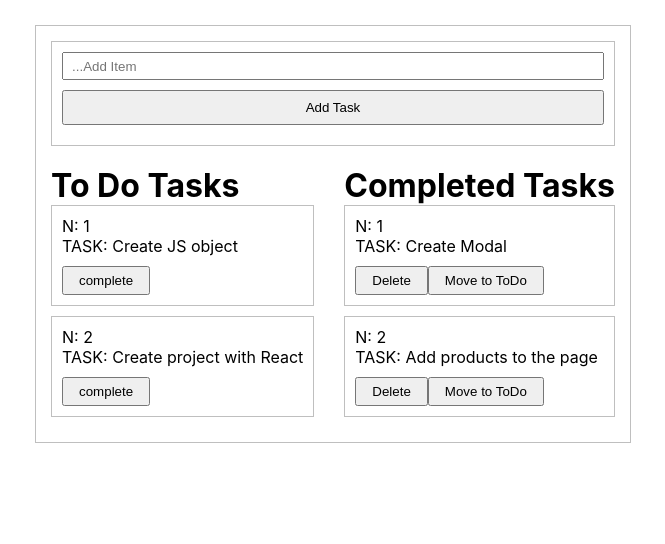
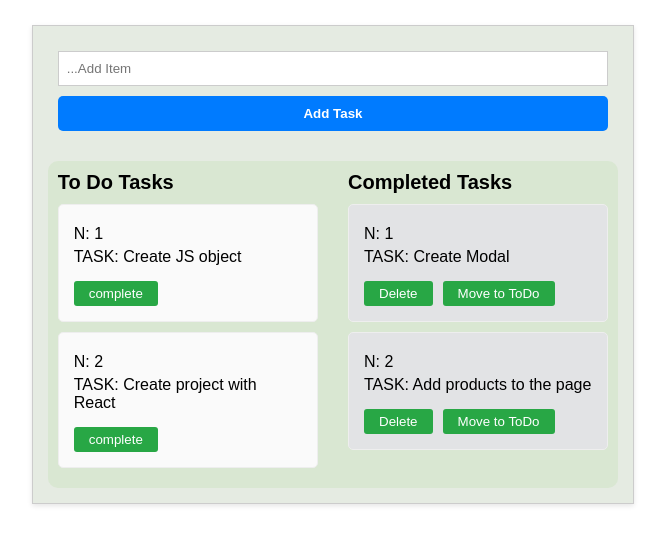
Before and after one commit to guranda26/react-todo-app, a React (Create React App) app: page / in a window 1280 px wide. Shown: the top 544 px of the page, without its empty margins (307-972 px from the left). Built offline with nearby package versions, Linux system fonts and the light colour scheme.

Commit message:
feat: add styles

```diff
--- a/src/App.css
+++ b/src/App.css
@@ -2,35 +2,45 @@
   padding: 0;
   margin: 0;
   box-sizing: border-box;
+  font-family: "Arial", sans-serif;
 }
 
+.users {
+  border: 1px solid #ccc;
+  max-width: fit-content;
+  margin: 25px auto;
+  padding: 15px;
+  box-shadow: 0 2px 5px rgba(0, 0, 0, 0.1);
+  /* background: #fff; */
+  /* background-color: rgb(213, 210, 210); */
+  background: #76946430;
+}
+
+/* Todo and Completed sections */
 .todos {
   display: flex;
   margin-top: 20px;
-  justify-content: center;
-  align-items: center;
+  justify-content: space-evenly;
+  align-items: flex-start;
   gap: 30px;
-  max-width: 600px;
+  max-width: 800px;
+  flex-wrap: wrap;
+  padding: 10px;
+  background: #a7d28d30;
+  border-radius: 10px;
 }
-.todos > div {
+
+.todos section {
   display: flex;
   flex-direction: column;
-}
-.users {
-  border: 1px solid rgba(128, 128, 128, 0.5);
-  max-width: fit-content;
-  margin: 25px auto;
-  padding: 15px;
+  flex: 1 1 250px;
+  max-width: 400px;
 }
 
-.user-item {
-  width: 100%;
-  padding: 10px;
-  margin-bottom: 10px;
-  border: 1px solid rgba(128, 128, 128, 0.5);
-}
+/* User input form styling */
+
 .user-form {
-  border: 1px solid rgba(128, 128, 128, 0.5);
+  border: none;
   margin-bottom: 20px;
   display: flex;
   flex-direction: column;
@@ -38,19 +48,82 @@
 }
 
 .user-form input {
-  height: 28px;
+  height: 35px;
   padding: 8px;
   margin-bottom: 10px;
+  border: 1px solid #ccc;
 }
 
 .user-form button {
-  padding: 8px;
+  padding: 10px 15px;
+  background-color: #007bff;
+  border: none;
+  border-radius: 5px;
+  transition: background-color 0.3s;
+  font-weight: bold;
+  color: #fff;
+}
+
+.user-form button:hover {
+  background-color: #0056b3;
+}
+
+/* Task item styling */
+.user-item {
+  padding: 15px;
   margin-bottom: 10px;
-  cursor: pointer;
+  border: 1px solid #eee;
+  background: #fafafa;
+  border-radius: 5px;
+}
+
+.user-item.completed-task {
+  background: #e2e3e5;
+}
+
+.user-item p {
+  margin: 5px 0;
 }
 
 .user-item button {
   padding: 5px 15px;
   margin-top: 10px;
-  cursor: pointer;
+  background-color: #28a745;
+  color: white;
+  border: none;
+  border-radius: 3px;
+  transition: background-color 0.3s;
+  margin-right: 10px;
 }
+
+.user-item button:hover {
+  background-color: #218838;
+}
+
+.user-item .delete-button {
+  background-color: #dc3545;
+}
+
+.user-item .delete-button:hover {
+  background-color: #c82333;
+}
+
+.user-item .move-button {
+  background-color: #ffc107;
+}
+
+.user-item .move-button:hover {
+  background-color: #e0a800;
+}
+
+h1 {
+  font-size: 20px;
+  margin-bottom: 10px;
+}
+
+@media (max-width: 768px) {
+  .todos {
+    flex-direction: column;
+    align-items: center;
+  }
+}
--- a/src/components/UsersList.jsx
+++ b/src/components/UsersList.jsx
@@ -4,101 +4,82 @@ import UserItem from "./UserItem";
 class UsersList extends Component {
   state = {
     inputValue: "",
-    users: [
+    users: [],
+    completed: [],
+  };
+
+  componentDidMount() {
+    const savedUsers = localStorage.getItem("users");
+    const savedCompleted = localStorage.getItem("completed");
+    this.setState({
+      users: savedUsers
+        ? JSON.parse(savedUsers)
+        : [
             { id: 1, name: "Create JS object", redirect: "complete" },
             { id: 2, name: "Create project with React", redirect: "complete" },
           ],
-    completed: [
+      completed: savedCompleted
+        ? JSON.parse(savedCompleted)
+        : [
             { id: 1, name: "Create Modal" },
             { id: 2, name: "Add products to the page" },
           ],
-  };
-
-  componentDidMount() {
-    console.log("Component is mounted");
+    });
   }
 
   componentDidUpdate(prevProps, prevState) {
-    console.log("Component is updated");
+    if (prevState.users !== this.state.users) {
+      localStorage.setItem("users", JSON.stringify(this.state.users));
+    }
+    if (prevState.completed !== this.state.completed) {
+      localStorage.setItem("completed", JSON.stringify(this.state.completed));
+    }
   }
 
-  componentWillUnmount() {
-    console.log("Component is unmounted");
-  }
-
-  componentDidCatch(error, errorInfo) {
-    console.error("Error caught in component:", error);
-    console.error("Error info:", errorInfo);
-  }
-
-  shouldComponentUpdate(nextProps, nextState) {
-    return (
-      nextState.inputValue !== this.state.inputValue ||
-      nextState.users !== this.state.users ||
-      nextState.completed !== this.state.completed ||
-      nextProps.someProp !== this.props.someProp
-    );
-  }
   onChange = (event) => {
-    const value = event.target.value;
-
-    this.setState({
-      inputValue: value,
-    });
-
-    console.log(this.state.inputValue);
+    this.setState({ inputValue: event.target.value });
   };
 
   addUser = (event) => {
     event.preventDefault();
-
-    const user = {
+    if (this.state.inputValue.trim()) {
+      const newUser = {
         id: this.state.users.length + 1,
         name: this.state.inputValue,
+        redirect: "complete",
       };
-
-    this.setState({
-      users: [...this.state.users, user],
+      this.setState((prevState) => ({
+        users: [...prevState.users, newUser],
         inputValue: "",
-    });
+      }));
+    }
   };
 
   removeUser = (id) => {
-    const users = this.state.users.filter((user) => user.id !== id);
-    this.setState({
-      users,
-    });
+    this.setState((prevState) => ({
+      users: prevState.users.filter((user) => user.id !== id),
+    }));
   };
 
   removeCompletedTask = (id) => {
-    const updatedCompleted = this.state.completed.filter(
-      (task) => task.id !== id
-    );
-
-    this.setState({
-      completed: updatedCompleted,
-    });
+    this.setState((prevState) => ({
+      completed: prevState.completed.filter((task) => task.id !== id),
+    }));
   };
 
   moveToToDo = (id) => {
-    const completedTask = this.state.completed.find((task) => task.id === id);
-    const updatedCompleted = this.state.completed.filter(
-      (task) => task.id !== id
-    );
-
+    const task = this.state.completed.find((task) => task.id === id);
     this.setState((prevState) => ({
-      completed: updatedCompleted,
-      users: [...prevState.users, { ...completedTask, redirect: "complete" }],
+      completed: prevState.completed.filter((task) => task.id !== id),
+      users: [...prevState.users, { ...task, redirect: "complete" }],
     }));
   };
 
   redirectUser = (id) => {
-    const updatedUsers = this.state.users.filter((user) => user.id !== id);
-    const completedTask = this.state.users.find((user) => user.id === id);
-
+    const user = this.state.users.find((user) => user.id === id);
     this.setState((prevState) => ({
-      users: updatedUsers,
-      completed: [...prevState.completed, completedTask],
+      users: prevState.users.filter((user) => user.id !== id),
+      completed: [...prevState.completed, user],
     }));
   };
 
@@ -115,7 +96,7 @@ class UsersList extends Component {
           <button type="submit">Add Task</button>
         </form>
         <div className="todos">
-          <div>
+          <section>
             <h1>To Do Tasks</h1>
             {this.state.users.map((user) => (
               <UserItem
@@ -126,8 +107,8 @@ class UsersList extends Component {
                 redirect={user.redirect}
               />
             ))}
-          </div>
-          <div className="completed">
+          </section>
+          <section>
             <h1>Completed Tasks</h1>
             {this.state.completed.map((task) => (
               <UserItem
@@ -141,7 +122,7 @@ class UsersList extends Component {
                 moveToToDoAction={this.moveToToDo}
               />
             ))}
-          </div>
+          </section>
         </div>
       </div>
     );
```
Lines whose indentation alone changed are shown as unchanged.
